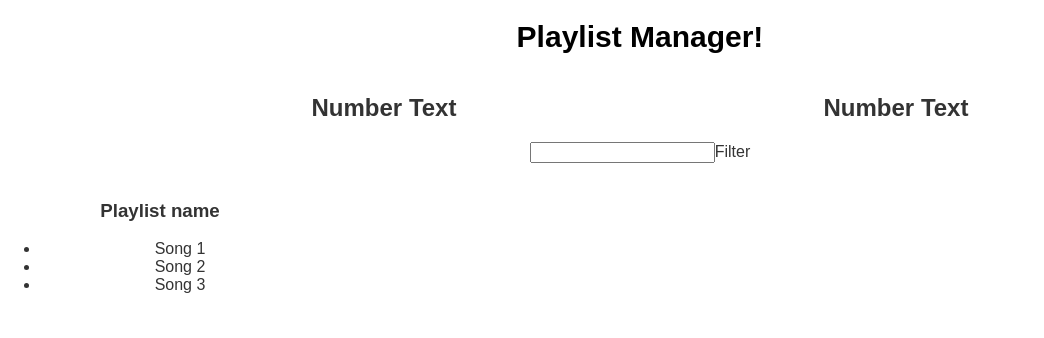
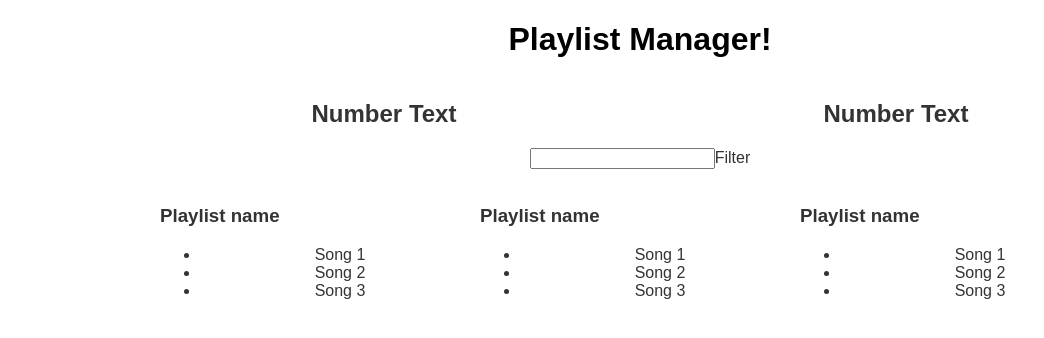
Before and after one commit to styrholm/learning-react, a React (Create React App) app: page / in a window 1280 px wide. Shown: the top 338 px of the page, without its empty margins (0-1044 px from the left). Built offline with nearby package versions, Linux system fonts and the light colour scheme.

Commit message:
Update of styles for playlist

```diff
--- a/src/App.css
+++ b/src/App.css
@@ -26,7 +26,3 @@
   from { transform: rotate(0deg); }
   to { transform: rotate(360deg); }
 }
-
-h1 {
-  font-size: 30px
-}
--- a/src/App.js
+++ b/src/App.js
@@ -33,9 +33,9 @@ class Filter extends Component {
 class Playlist extends Component {
   render() {
     return (
-      <div style={{...defaultStyle, width:"25%"}}>
+      <div style={{...defaultStyle, width:"25%", display:'inline-block'}}>
         <img/>
-        <h3>Playlist name</h3>
+        <h3 style={{'text-align':'left'}}> Playlist name</h3>
         <ul><li>Song 1</li><li>Song 2</li><li>Song 3</li></ul>
 
       </div>
@@ -53,6 +53,8 @@ class App extends Component {
         <Aggregate/>
         <Filter/>
         <Playlist/>
+        <Playlist/>
+        <Playlist/>
       </div>
     );
   }
```
